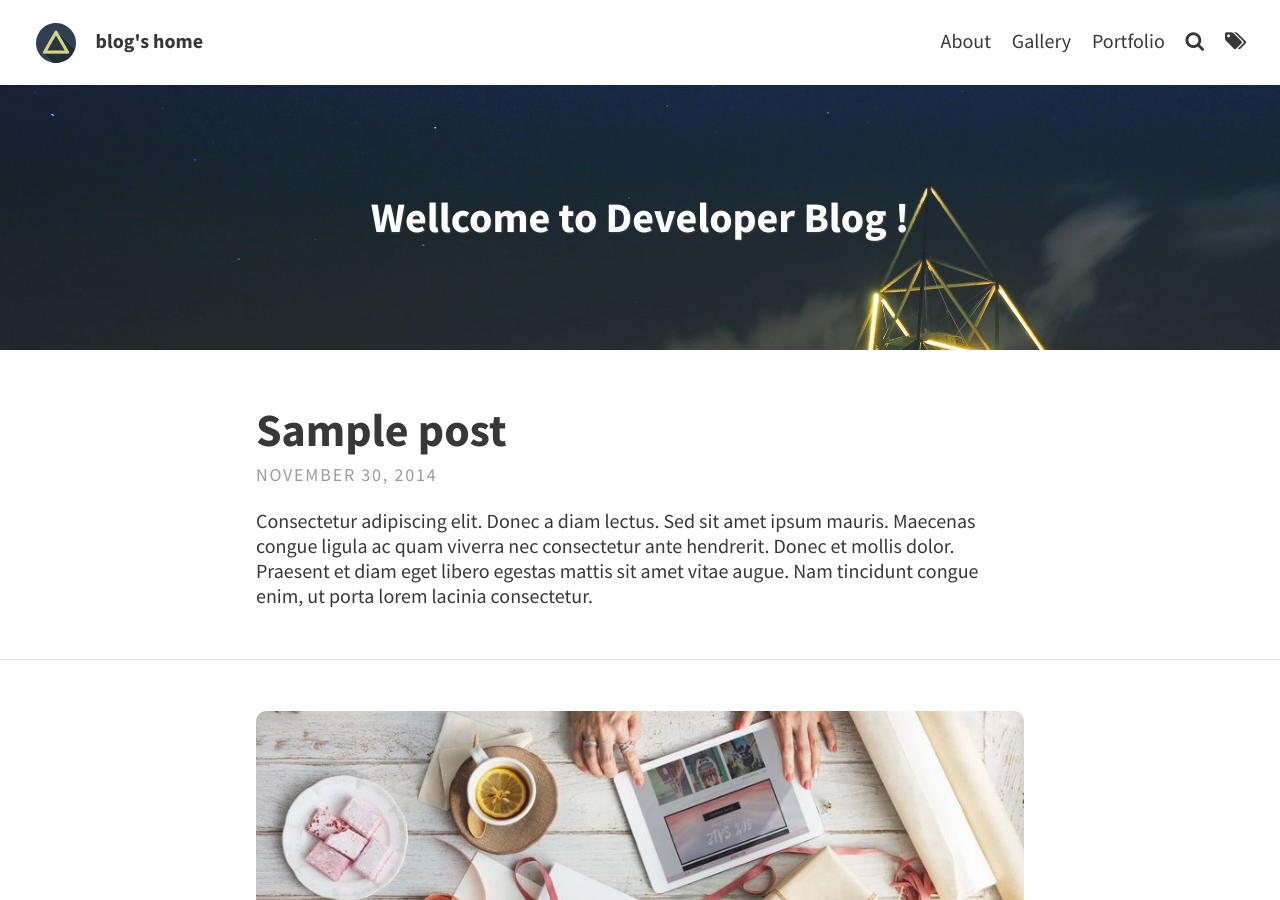
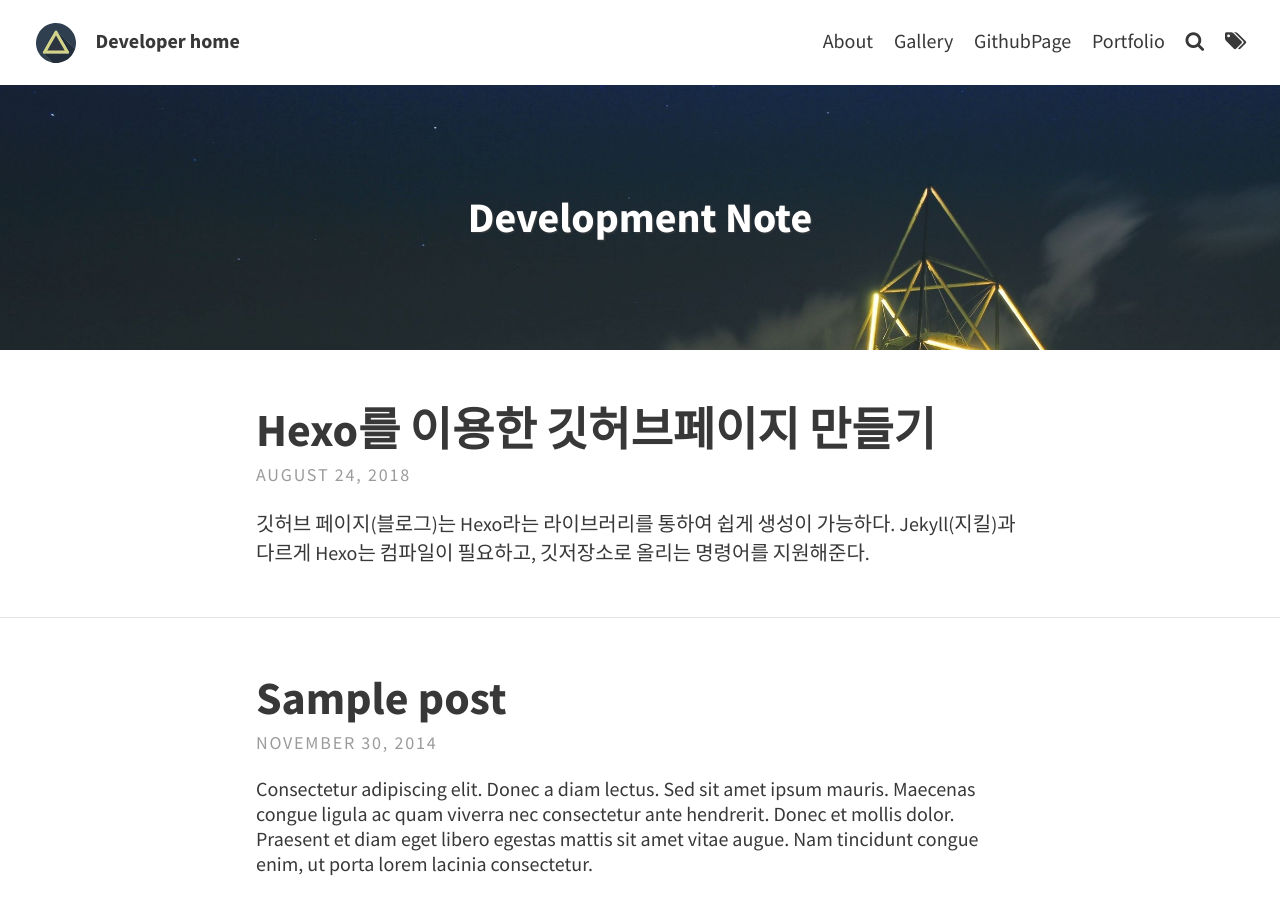
Before and after one commit to gunbin91/gunbin91.github.io, a Jekyll site: the page built from index.html, in a window 1280 px wide and 900 px high. Built offline with Jekyll 4.4.1, drawn with Linux system fonts in a browser that asks for light colours; the list of posts is cut into pages by our own code; some of the changed text lies outside the part shown.

Commit message:
add Github_Page Hexo

```diff
--- a/_config.yml
+++ b/_config.yml
@@ -8,14 +8,14 @@ description: "A website with blog posts and pages" # used by search engines
 # THEME-SPECIFIC CONFIGURATION
 theme_settings:
   # Meta
-  title: blog's home # blog's title
+  title: Developer home # blog's title
   avatar: assets/img/triangle.svg
   favicon: assets/favicon.ico
   gravatar: # Email MD5 hash
 
   # Header and footer text
   header_text: > #two or three lines to describe your site
-     <h2> Wellcome to Developer Blog ! </h2>
+     <h2> Development Note </h2>
   header_text_feature_image: assets/img/pexels/triangular.jpeg
   footer_text: >
    Powered by <a href="https://jekyllrb.com/">Jekyll</a> with <a href="https://github.com/sylhare/Type-on-Strap">Type on Strap</a>
@@ -98,7 +98,6 @@ theme_settings:
 paginate: 5
 paginate_path: "blog/page:num"
 
-
 # PORTFOLIO
 collections:
   portfolio:
--- /dev/null
+++ b/_posts/2018-08-24-hexo.md
@@ -0,0 +1,120 @@
+---
+layout: post
+title: Hexo를 이용한 깃허브페이지 만들기
+tags:
+categories: [githubpage, hexo]
+---
+<p align="center">
+깃허브 페이지(블로그)는 Hexo라는 라이브러리를 통하여 쉽게 생성이 가능하다.<br/>
+Jekyll(지킬)과 다르게 Hexo는 컴파일이 필요하고, 깃저장소로 올리는 명령어를 지원해준다.
+</p>
+
+## 설치 및 환경설정
+<p>
+    Hexo를 이용하여 만들어낼 페이지를 git저장소에 호스팅 하기위해 git설치가 필요하다.<br/><br/>
+    <a href="https://git-scm.com/ ">https://git-scm.com/</a>에 접속하여 git을 설치한 후<br/>
+    바탕화면 마우스 우클릭
+    <font color="orange">'Git Bash Here'</font>를 실행하여
+    <font color="orange">'git --version'</font>을 입력하여 버전 및 설치를 확인한다.
+</p>
+
+
+#### ▶ Github생성
+<p>
+    Github에 로그인 후 <font color="orange">'New Repository'</font>를 이용하여
+    Repository Name을 <font color="orange">'"'계정이름.github.io'"'</font>로 생성<br/>
+    ( 해당 주소가 깃허브페이지의 주소가 된다. )<br/>
+    ex ) gunbin91.github.io
+</p>
+
+#### ▶ Git설정
+<p>
+    Git Bash실행 후 <br/>
+    <font color="orange">'git config --global user.name 계정명'</font><br/>
+    <font color="orange">'git config --global user.email 사용자 이메일'</font><br/>
+    을 입력한다. ( 초기에 한번만 입력하면 된다. )
+</p>
+
+#### ▶ Node.js 및 NPM 설치
+<p>
+   Hexo는 Node.js기반의 정적 사이트 생성 라이브러리이기 때문에 <br/>
+   Hexo를 사용하기 위해서는 Node.js설치가 필요하다. <br/>
+   또한 NPM은 자바스크립트의 패키지 관리도구로 Hexo설치시에 필요하다.<br/><br/>
+   <a href="https://nodejs.org/ko/">https://nodejs.org/ko/</a>로 접속하여 다운로드 후<br/>
+    CMD창을 실행하여
+    <font color="orange">'node -v'</font> 및
+    <font color="orange">'npm -v'</font> 를 입력하여 설치를 확인한다.
+</p>
+
+#### ▶ Hexo 설치
+<p>
+    명령프롬프트(CMD)를 열어 <font color="orange">'npm install -g hexo-cli'</font>
+    를 입력하여 설치<br/>
+    ( hexo-cli 라는 모듈을 어디서든 사용가능하게(-g) 설치 )
+</p>
+
+#### ▶ 페이지관리 디렉터리 생성
+<p>
+    페이지를 관리할 자신이 원하는 적당한 경로로 이동하여<br/>
+    'shift + 마우스 오른쪽' -> '여기서 명령창 열기' 실행
+    ( 또는 명령프롬프트에서 해당 경로로 이동한다. )<br/><br/>
+    1. <font color="orange">"hexo init 디렉토리명"</font> 을 입력하여 블로그 디렉토리 생성<br/>
+    2. <font color="orange">"cd 디렉토리명"</font>으로 해당 블로그 디렉토리로 이동<br/>
+    3. <font color="orange">"npm install"</font>을 입력하여 디렉토리블로그에 필요한 모듈 설치<br/>
+</p>
+
+#### ▶ Hexo블로그 Github연동 설정저장
+: 블로그 디렉토리에 생성된 '_config.yml'파일을 열어
+~~~
+# Deployment
+## Docs: https://hexo.io/docs/deployment.html
+deploy:
+  type: git
+  repo: https://github.com/계정이름/계정이름.github.io.git
+~~~
+
+형식의 구조를 찾아 위 코드와 같이 수정한다.<br/>
+그 후 해당 경로의 CMD창에서
+<font color="orange">'npm install hexo-deployer-git --save'</font>
+명령어를 입력하게 되면 해당 깃허브url과 연동사항이 저장된다<br/>
+*  추후 페이지 수정을 위해 'config.yml'파일을 수정했을 경우 <br/>그때마다 위 명령어를 통해 해당사항을 저장해 주어야 한다.
+
+## Hexo 사용법
+
+#### ▶ 블로그 포스트 생성하기
+<p>
+    블로그 디렉터리경로의 CMD창에서 <font color="orange">"hexo new post 포스터명"</font>을 입력하면<br/>
+    /source/_posts 경로에 해당 '포스터명.md파일'이 생성된다.<br/>
+    .md확장자는 markdown언어로 작성되는 파일로, <br/>
+    해당 md파일 하나하나를 통해 블로그 포스터를 작성 및 수정 할 수 있다.
+</p>
+
+#### ▶ Hexo빌드
+<p>
+    md파일 포스터 작성 완료 후 실제 브라우저에 보여지게 될 html로 변환하는 작업이 필요하다.<br/><br/>
+    블로그 디렉터리경로의 CMD창을 열어 <font color="orange">"hexo generate" 또는 "hexo g"</font>를 입력한다.<br/>
+    => public디렉토리가 생성되고 그 안에 실제 블로그 페이지 구조가 변환되어 만들어진다.
+</p>
+
+#### ▶ 로컬에서 확인하기
+<p>
+    Hexo에서도 자체 서버를 지원해 준다.<br/>
+    단, 서버용PC가 아닐경우 관리하기 어려움이 있음으로 로컬확인은 실제 깃허브 호스팅 전
+    테스트용으로 사용하도록 한다.<br/><br/>
+    CMD 창을 열어 <font color="orange">"hexo server"</font>을 입력하면 서버가 켜지고,
+    브라우저를 열어
+    <font color="orange">"https://localhost:4000"</font>로 접속하게 되면 브라우저에서
+    페이지를 확인할 수 있다. ( Hexo 자체 서버의 포트는 4000 )
+</p>
+
+#### ▶ Github에 업로드(호스팅)하기
+<p>
+    깃허브 호스팅 서비스를 사용하면, 서버를 직접 실행하지 않고도 서버를 풀가동 할 수 있기 때문에 관리가 용이하다. ( 단, 깃허브 호스팅 서비스는 블로그같은 정적 페이지만을 지원한다. ) <br/><br/>
+    CMD창을열어 <font color="orange">"hexo deploy" 또는 "hexo d"</font>를 입력<br/>
+    => _config.yml'파일에서 설정한 깃허브 경로로 해당 블로그 파일들이 업로드 된다.<br/>
+    <font color="orange">"https://계정명.github.io"</font>
+    로 접속하게 되면 자체 서버를 가동하지 않아도 블로그에 접속할 수 있게 된다.
+</p>
+
+
+##### # 현재 이 깃허브 페이지는 Jekyll로 만들어 졌습니다.<br/> ( 개인적으로 Hexo에 비해 Jekyll이 좀 더 유연하다고 생각되어.. )
--- /dev/null
+++ b/pages/githubPage.md
@@ -0,0 +1,36 @@
+---
+layout: page
+title : GithubPage
+permalink: /githubPage/
+subtitle: "깃허브 페이지 사용법"
+feature-img: "assets/img/pexels/computer.jpeg"
+category : githubpage
+tags: [github, githubpage, jekyll, hexo ]
+---
+
+<div align="center">
+{% for post in site.categories[page.category] %}
+    <h2>
+        <a href="{{ post.url | absolute_url }}" style="text-decoration:none;">
+        {{ post.title }}
+        </a>
+    </h2>
+    <hr/>
+{% endfor %}
+</div>
+{% if paginator.total_pages > 1 %}
+  <div class="pagination">
+    {% if paginator.previous_page %}
+    <a href="{{ paginator.previous_page_path | prepend: site.baseurl | replace: '//', '/' }}" class="button" >
+      <i class="fa fa-chevron-left"></i>
+      {{ site.theme_settings.str_previous_page }}
+    </a>
+    {% endif %}
+    {% if paginator.next_page %}
+    <a href="{{ paginator.next_page_path | prepend: site.baseurl | replace: '//', '/' }}" class="button" >
+      {{ site.theme_settings.str_next_page }}
+      <i class="fa fa-chevron-right"></i>
+    </a>
+    {% endif %}
+  </div>
+  {% endif %}
```
Also changed, not shown: pages/about.md (+6 -1 lines).
